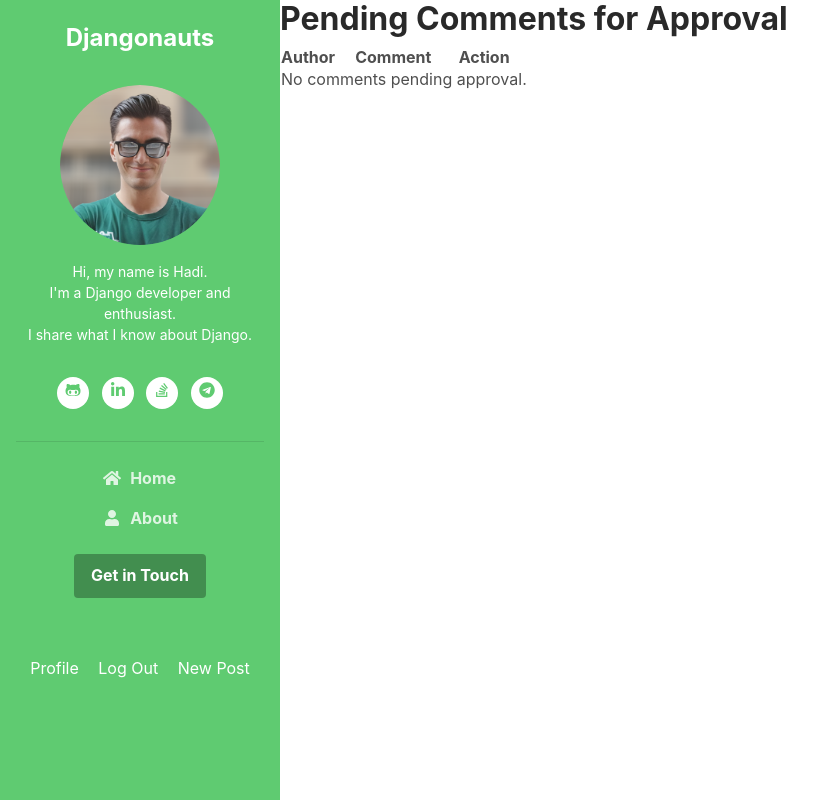
After one commit to django-nauts/djangonauts, a Django app: page /comments/approve/ in a window 1280 px wide. The commit adds this page. Shown: the whole page, without its empty margins (0-833 px from the left). Run offline with Django 5.2, Linux system fonts and the light colour scheme; the visitor is signed in with stand-in values (Sample User, id 1); data that the repository does not hold is empty; some libraries are stand-ins or nearby versions.

```diff
--- a/blog/forms.py
+++ b/blog/forms.py
@@ -1,8 +1,10 @@
 from django import forms
+from captcha.fields import CaptchaField
 from .models import Comment
 
+class CommentForm(forms.ModelForm):
+    captcha = CaptchaField()
 
-class CommentForm(forms.ModelForm):
     class Meta:
         model = Comment
         fields = ("comment", "parent")
--- /dev/null
+++ b/blog/templates/blog/comment_approval_list.html
@@ -0,0 +1,45 @@
+{% extends "base.html" %}
+
+{% block content %}
+<h2>Pending Comments for Approval</h2>
+
+<table>
+    <thead>
+        <tr>
+            <th>Author</th>
+            <th>Comment</th>
+            <th>Action</th>
+        </tr>
+    </thead>
+    <tbody>
+        {% for comment in object_list %}
+        <tr>
+            <td>{{ comment.author.username }}</td>
+            <td>{{ comment.comment }}</td>
+            <td>
+                <form method="post" action="{% url 'blog:comment_approve' comment.pk %}">
+                    {% csrf_token %}
+                    <button type="submit">Approve</button>
+                </form>
+            </td>
+        </tr>
+        {% for reply in comment.replies.all %}
+        <tr>
+            <td>&nbsp;&nbsp;&nbsp;{{ reply.author.username }}</td>
+            <td>&nbsp;&nbsp;&nbsp;{{ reply.comment }}</td>
+            <td>
+                <form method="post" action="{% url 'blog:comment_approve' reply.pk %}">
+                    {% csrf_token %}
+                    <button type="submit">Approve</button>
+                </form>
+            </td>
+        </tr>
+        {% endfor %}
+        {% empty %}
+        <tr>
+            <td colspan="3">No comments pending approval.</td>
+        </tr>
+        {% endfor %}
+    </tbody>
+</table>
+{% endblock %}
--- a/blog/templates/blog/comment_confirm_delete.html
+++ b/blog/templates/blog/comment_confirm_delete.html
@@ -5,11 +5,11 @@
 		<article class="blog-post px-3 py-5 p-md-5">
 		    <div class="container">
 
-			  <h1 class="title mb-2">Delete comment</h1>
+			  <h1 class="title mb-2">Delete comment/reply</h1>
 			  <form method="post">
 			  {% csrf_token %}
 			  {{ form.as_p }}
-			  <p>Are you want to delete this comment?</p>
+			  <p>Are you want to delete this comment/reply?</p>
 			  <input type="submit" value="Yes">
 
 			  </form>
--- a/blog/templates/blog/comment_edit.html
+++ b/blog/templates/blog/comment_edit.html
@@ -5,7 +5,7 @@
 		<article class="blog-post px-3 py-5 p-md-5">
 		    <div class="container">
 
-			  <h1 class="title mb-2">Edit comment</h1>
+			  <h1 class="title mb-2">Edit comment/reply</h1>
 			  <form method="post">
 			  {% csrf_token %}
 			  {{ form.as_p }}
--- a/blog/urls.py
+++ b/blog/urls.py
@@ -8,7 +8,9 @@ from .views import (
 	BlogCategory,
 	AboutPage,
 	CommentUpdate,
-	CommentDelete
+	CommentDelete,
+	CommentApprovalList,
+    CommentApprove
 )
 
 app_name = 'blog'
@@ -24,4 +26,8 @@ urlpatterns = [
 	path("about/", AboutPage.as_view(), name="about"),
     path('comment/<int:pk>/edit/', CommentUpdate.as_view(), name='comment_edit'),
     path('comment/<int:pk>/delete/', CommentDelete.as_view(), name='comment_delete'),
+    path('reply/<int:pk>/edit/', CommentUpdate.as_view(), name='reply_edit'),
+    path('reply/<int:pk>/delete/', CommentDelete.as_view(), name='reply_delete'),
+	path('comments/approve/', CommentApprovalList.as_view(), name='comment_approval_list'),
+    path('comment/<int:pk>/approve/', CommentApprove.as_view(), name='comment_approve'),
 ]
--- a/blog/views.py
+++ b/blog/views.py
@@ -10,6 +10,7 @@ from django.urls import reverse_lazy, reverse
 from django.http import JsonResponse, HttpResponseForbidden
 from django.template.loader import render_to_string
 from django.core.paginator import Paginator
+from django.contrib import messages
 from django.contrib.auth.decorators import login_required
 from django.utils.decorators import method_decorator
 
@@ -45,17 +46,22 @@ class BlogDetail(DetailView, View):
         context['previous_post'] = Post.objects.filter(publish__lt=post.publish).order_by('-updated').first()
         context['next_post'] = Post.objects.filter(publish__gt=post.publish).order_by('updated').first()
 
-        # Get top-level comments ordered by creation date (newest first)
-        comments = post.comment_set.filter(parent=None).order_by('-created_at')  # Order by created_at descending
-        paginator = Paginator(comments, self.paginate_comments_by)  # Create a paginator
-        page_number = self.request.GET.get('page')  # Get the page number from the request
-        page_obj = paginator.get_page(page_number)  # Get the comments for the current page
+        # Get only approved top-level comments
+        comments = post.comment_set.filter(parent=None, is_approved=True).order_by('-created_at')
+        paginator = Paginator(comments, self.paginate_comments_by)
+        page_number = self.request.GET.get('page')
+        page_obj = paginator.get_page(page_number)
+
+        # Add approved replies count to each comment
+        for comment in page_obj:
+            comment.approved_replies_count = comment.replies.filter(is_approved=True).count()
 
         context['comments'] = page_obj
-        context['page_obj'] = page_obj  # Pass the page object to the template
+        context['page_obj'] = page_obj
         context['form'] = CommentForm()
 
         return context
+
 
     def get(self, request, *args, **kwargs):
         self.object = self.get_object()
@@ -73,17 +79,31 @@ class BlogDetail(DetailView, View):
             comment = form.save(commit=False)
             comment.post = self.object
             comment.author = request.user  # Set the author to the logged-in user
+            comment.is_approved = False
             comment.save()
+
+            # Check if it's a reply
+            parent_id = request.POST.get('parent')
+            if parent_id:
+                comment.parent_id = parent_id  # Set the parent if it's a reply
+
+            comment.save()
+
+            # Set the appropriate message based on whether it's a comment or a reply
+            if parent_id:
+                messages.success(request, 'Your reply is awaiting approval.')  # Reply message
+            else:
+                messages.success(request, 'Your comment is awaiting approval.')  # Comment message
+
             return JsonResponse({
                 'author': comment.author.username,
                 'comment': comment.comment,
                 'created_at': comment.created_at.strftime("%B %d, %Y, %I:%M %p"),
                 'parent': comment.parent.id if comment.parent else None,
                 'profile_image': comment.author.profile.profile_image.url,  # Assuming you have a Profile model
+                'message': 'Your comment is awaiting approval.',
             })
         return JsonResponse({'errors': form.errors}, status=400)
-
-
 
 
 class BlogCreate(LoginRequiredMixin, CreateView):
@@ -175,15 +195,31 @@ class CommentPost(SingleObjectMixin, FormView):
 class CommentUpdate(LoginRequiredMixin, UserPassesTestMixin, UpdateView):
     model = Comment
     fields = ['comment']
-    template_name = 'blog/comment_edit.html'  # Create this template
+    template_name = 'blog/comment_edit.html'
 
     def form_valid(self, form):
+        # Set the author and mark the comment as unapproved
         form.instance.author = self.request.user
+        form.instance.is_approved = False  # Require approval for the edited comment
+
+        # Check if it's a reply
+        parent_id = self.request.POST.get('parent')
+        if parent_id:
+            form.instance.parent_id = parent_id  # Set the parent if it's a reply
+
+        comment = form.save()  # Save the comment
+
+        messages.success(self.request, 'Your edit is awaiting approval.')  # Comment message
+
         return super().form_valid(form)
+
+    def form_invalid(self, form):
+        # If the form is invalid, render the form with errors
+        return self.render_to_response({'form': form})
 
     def test_func(self):
         obj = self.get_object()
-        return obj.author == self.request.user
+        return obj.author == self.request.user  # Only allow the author to edit
 
     def get_success_url(self):
         return reverse('blog:blog_detail', kwargs={'slug': self.object.post.slug})
@@ -200,3 +236,21 @@ class CommentDelete(LoginRequiredMixin, UserPassesTestMixin, DeleteView):
     def test_func(self):
         obj = self.get_object()
         return obj.author == self.request.user
+
+
+class CommentApprovalList(LoginRequiredMixin, UserPassesTestMixin, ListView):
+    model = Comment
+    template_name = "blog/comment_approval_list.html"
+
+    def get_queryset(self):
+        return Comment.objects.filter(is_approved=False)
+
+    def test_func(self):
+        return self.request.user.is_superuser
+
+class CommentApprove(View):
+    def post(self, request, pk):
+        comment = get_object_or_404(Comment, pk=pk)
+        comment.is_approved = True
+        comment.save()
+        return JsonResponse({'message': 'Comment approved.'})
--- a/config/settings.py
+++ b/config/settings.py
@@ -44,6 +44,7 @@ INSTALLED_APPS = [
 
 	# External apps
 	'taggit',
+	'captcha',
 ]
 
 MIDDLEWARE = [
--- a/config/urls.py
+++ b/config/urls.py
@@ -9,4 +9,5 @@ urlpatterns = [
 	path('accounts/', include('django.contrib.auth.urls')),
 	path('accounts/', include('accounts.urls')),
 	path('', include('blog.urls')),
+	path('captcha/', include('captcha.urls')),
 ] + static(settings.MEDIA_URL, document_root=settings.MEDIA_ROOT)
--- a/static/assets/css/new.css
+++ b/static/assets/css/new.css
@@ -154,3 +154,23 @@ button:hover {
     object-fit: cover; /* Ensures the image covers the area without distortion */
     margin-right: 10px;  /* Space between image and text */
 }
+
+.no-replies {
+    color: #888; /* Gray color for "No replies yet" */
+    font-style: italic; /* Italic style for a modern touch */
+    margin-right: 10px; /* Space to the right */
+}
+
+.reply-count {
+    color: #27AE60; /* Green color for replies count */
+    font-weight: bold; /* Bold text for emphasis */
+    cursor: pointer; /* Keep cursor pointer for replies count */
+    text-decoration: none; /* No underline */
+    padding: 5px; /* Padding for better spacing */
+    border-radius: 4px; /* Rounded corners */
+    transition: background-color 0.3s ease; /* Smooth background transition */
+}
+
+.reply-count:hover {
+    background-color: rgba(39, 174, 96, 0.1); /* Light green background on hover */
+}
--- a/templates/base.html
+++ b/templates/base.html
@@ -66,7 +66,7 @@
 {% if user.is_authenticated %}
     <form action="{% url 'logout' %}" method="post">
         {% csrf_token %}
-		<a style="color: white;" href="{% url 'profile_edit' %}">Edit Profile</a>
+		<a style="color: white;" href="{% url 'profile_edit' %}">Profile</a>
         <button class="logout-button" type="submit">Log Out</button>
         {% if user.is_superuser %}
             <a style="color: white;" href="{% url 'blog:post_new' %}">New Post</a>
```
Also changed, not shown: blog/admin.py (+19 -5 lines), blog/models.py (+5 -2 lines), blog/templates/blog/blog_detail.html (+41 -10 lines).
